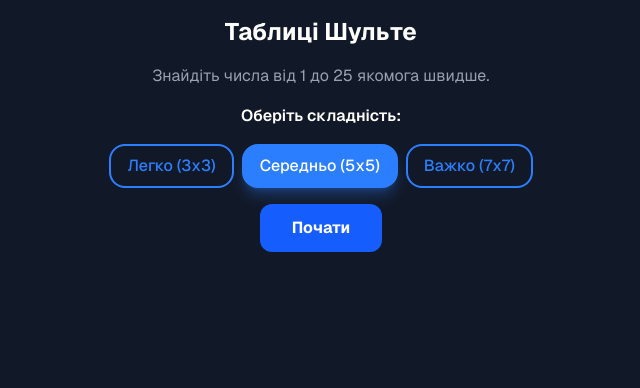
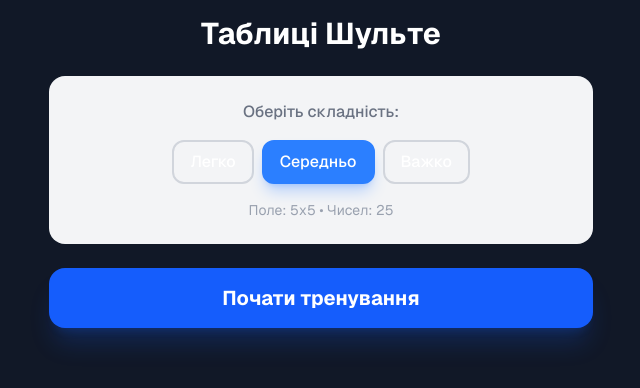
Before and after one commit to imDanyil/triq-app, a Next.js app: page /trainers/schulte in a window 1280 px wide. Shown: the top 388 px of the page, without its empty margins (319-959 px from the left). Built offline with nearby package versions, Linux system fonts and the light colour scheme.

Commit message:
refactor(schulte): integrate settings hook and improve UI states

```diff
--- a/src/components/trainers/schulte/SchulteTable.tsx
+++ b/src/components/trainers/schulte/SchulteTable.tsx
@@ -3,6 +3,12 @@
 import { useEffect, useState } from "react";
 import { shuffleArray } from "@/utils/shuffleArray";
 import { useTimer } from "@/hooks/useTimer";
+import { useGameSettings } from "@/hooks/useGameSettings";
+import {
+  SCHULTE_PRESETS,
+  DIFFICULTY_LABELS,
+  type SchulteSettings,
+} from "./config";
 
 type GameState = "IDLE" | "PLAYING" | "RESULT";
 type LastClickInfo = {
@@ -12,23 +18,22 @@ type LastClickInfo = {
 
 export default function SchulteTable() {
   const [gameState, setGameState] = useState<GameState>("IDLE");
+
+  const { difficulty, settings, applyPreset, isLoaded } =
+    useGameSettings<SchulteSettings>(
+      SCHULTE_PRESETS,
+      "triq-schulte-settings-v1",
+    );
+
   const [board, setBoard] = useState<number[]>([]);
-  const [boardSize, setBoardSize] = useState<number>(5); // Просто дефолт
-  const [isMounted, setIsMounted] = useState(false);
-  const [activeBoardSize, setActiveBoardSize] = useState<number>(5);
   const [currentTarget, setCurrentTarget] = useState<number>(1);
-  const { time, isRunning, start, stop, reset } = useTimer();
   const [mistakes, setMistakes] = useState<number>(0);
   const [lastClick, setLastClick] = useState<LastClickInfo>({
     number: null,
     status: null,
   });
 
-  const difficulties = [
-    { label: "Легко", size: 3 },
-    { label: "Середньо", size: 5 },
-    { label: "Важко", size: 7 },
-  ];
+  const { time, isRunning, start, stop, reset } = useTimer();
 
   const generateTable = (size: number) => {
     const totalCells = size * size;
@@ -38,34 +43,17 @@ export default function SchulteTable() {
 
   useEffect(() => {
     if (lastClick.status) {
-      const timerId = setTimeout(() => {
-        setLastClick({ number: null, status: null });
-      }, 200);
-
+      const timerId = setTimeout(
+        () => setLastClick({ number: null, status: null }),
+        200,
+      );
       return () => clearTimeout(timerId);
     }
   }, [lastClick]);
 
-  useEffect(() => {
-    setIsMounted(true);
-    const saved = localStorage.getItem("schulte-size");
-    if (saved) {
-      setBoardSize(parseInt(saved));
-    }
-  }, []);
-
-  useEffect(() => {
-    if (isMounted) {
-      localStorage.setItem("schulte-size", boardSize.toString());
-    }
-  }, [boardSize, isMounted]);
-
-  if (!isMounted) return null;
-
   const handleStartGame = () => {
     reset();
-    setActiveBoardSize(boardSize);
-    setBoard(generateTable(boardSize));
+    setBoard(generateTable(settings.gridSize));
     setCurrentTarget(1);
     setGameState("PLAYING");
     setMistakes(0);
@@ -73,12 +61,16 @@ export default function SchulteTable() {
   };
 
   const handleCellClick = (clickedNumber: number) => {
-    if (!isRunning && clickedNumber === 1) {
+    if (!isRunning && clickedNumber === 1 && currentTarget === 1) {
       start();
     }
+
     if (clickedNumber === currentTarget) {
       setLastClick({ number: clickedNumber, status: "correct" });
-      if (currentTarget === activeBoardSize * activeBoardSize) {
+
+      const totalCells = settings.gridSize * settings.gridSize;
+
+      if (currentTarget === totalCells) {
         stop();
         setGameState("RESULT");
       } else {
@@ -97,51 +89,91 @@ export default function SchulteTable() {
     reset();
   };
 
+  if (!isLoaded)
+    return (
+      <div className="min-h-[300px] flex items-center justify-center">
+        Завантаження...
+      </div>
+    );
+
   return (
     <div className="flex flex-col items-center gap-6 w-full max-w-xl mx-auto p-4">
       {gameState === "IDLE" && (
-        <div className="text-center space-y-4">
-          <h2 className="text-2xl font-bold">Таблиці Шульте</h2>
-          <p className="text-gray-400">
-            Знайдіть числа від 1 до {boardSize * boardSize} якомога швидше.
-          </p>
-          <h4 className="text-m font-semibold">Оберіть складність:</h4>
-          <div className="flex gap-2 justify-center">
-            {difficulties.map((diff) => (
+        <div className="text-center space-y-6 w-full">
+          <h2 className="text-3xl font-bold">Таблиці Шульте</h2>
+
+          <div className="bg-gray-100 dark:bg-gray-800 p-6 rounded-2xl space-y-4">
+            <p className="text-gray-500 font-medium">Оберіть складність:</p>
+            <div className="flex justify-center gap-2 flex-wrap">
+              {(
+                Object.keys(SCHULTE_PRESETS) as Array<
+                  keyof typeof SCHULTE_PRESETS
+                >
+              ).map((level) => (
                 <button
-                key={diff.size}
-                onClick={() => setBoardSize(diff.size)}
-                className={`border-2 border-blue-500 px-4 py-2 rounded-2xl font-medium transition-all
-        ${
-          boardSize === diff.size
-            ? "bg-blue-500 text-white shadow-lg shadow-blue-500/30"
-            : "bg-transparent text-blue-500 hover:bg-blue-500/10"
+                  key={level}
+                  onClick={() => applyPreset(level)}
+                  className={`px-4 py-2 rounded-xl border-2 transition-all font-medium ${
+                    difficulty === level
+                      ? "border-blue-500 bg-blue-500 text-white shadow-lg shadow-blue-500/30"
+                      : "border-gray-300 dark:border-gray-600 hover:border-blue-400"
                   }`}
                 >
-                {diff.label} ({diff.size}x{diff.size})
+                  {DIFFICULTY_LABELS[level]}
                 </button>
               ))}
             </div>
+            <p className="text-sm text-gray-400">
+              Поле: {settings.gridSize}x{settings.gridSize} • Чисел:{" "}
+              {settings.gridSize ** 2}
+            </p>
+          </div>
+
           <button
             onClick={handleStartGame}
-            className="bg-blue-600 hover:bg-blue-700 px-8 py-3 rounded-xl font-bold transition-all"
+            className="w-full bg-blue-600 hover:bg-blue-700 text-white py-4 rounded-2xl font-bold text-xl transition-transform active:scale-95 shadow-xl shadow-blue-600/20"
           >
-            Почати
+            Почати тренування
           </button>
         </div>
       )}
+
       {gameState === "PLAYING" && (
-        <div className="w-full space-y-4">
-          <div className="text-xl font-semibold text-center">
-            Помилок:
-            <span className="text-red-500 text-2xl">{mistakes}</span> <br />
-            Наступне число:
-            <span className="text-blue-500 text-2xl">{currentTarget}</span>
+        <div className="w-full space-y-4 animate-in fade-in zoom-in duration-300">
+          <div className="flex justify-between items-center bg-gray-100 dark:bg-gray-800 p-4 rounded-xl">
+            <div className="text-center">
+              <span className="text-xs text-gray-500 uppercase font-bold">
+                Ціль
+              </span>
+              <div className="text-3xl font-bold text-blue-500">
+                {currentTarget}
+              </div>
+            </div>
+
+            <div className="text-center">
+              <span className="text-xs text-gray-500 uppercase font-bold">
+                Час
+              </span>
+              <div className="text-2xl font-mono">
+                {(time / 1000).toFixed(2)}s
+              </div>
+            </div>
+
+            <div className="text-center">
+              <span className="text-xs text-gray-500 uppercase font-bold">
+                Помилки
+              </span>
+              <div
+                className={`text-2xl font-bold ${mistakes > 0 ? "text-red-500" : "text-gray-400"}`}
+              >
+                {mistakes}
+              </div>
+            </div>
           </div>
 
           <div
             className="grid gap-2 w-full aspect-square"
-            style={{ gridTemplateColumns: `repeat(${activeBoardSize}, 1fr)` }}
+            style={{ gridTemplateColumns: `repeat(${settings.gridSize}, 1fr)` }}
           >
             {board.map((number, index) => {
               const isCorrect =
@@ -154,12 +186,12 @@ export default function SchulteTable() {
                   key={`${number}-${index}`}
                   onClick={() => handleCellClick(number)}
                   className={`
-        border-2 transition-all duration-200 text-xl font-medium rounded-md aspect-square
-        ${isCorrect ? "border-green-500 bg-green-900/20" : ""}
-        ${isWrong ? "border-red-500 bg-red-900/20 animate-shake" : ""}
+                    border-2 transition-all duration-100 text-xl sm:text-2xl font-bold rounded-xl flex items-center justify-center
+                    ${isCorrect ? "border-green-500 bg-green-500/50 text-white scale-95" : ""}
+                    ${isWrong ? "border-red-500 bg-red-500/50 text-white animate-shake" : ""}
                     ${
                       !isCorrect && !isWrong
-            ? "border-gray-700 bg-gray-800 hover:bg-gray-700 active:bg-blue-900"
+                        ? "border-gray-200 dark:border-gray-700 bg-white dark:bg-gray-800 hover:bg-gray-50 dark:hover:bg-gray-700 active:scale-95 shadow-sm"
                         : ""
                     }
                   `}
@@ -169,19 +201,40 @@ export default function SchulteTable() {
               );
             })}
           </div>
+
           <button
             onClick={handlePlayAgain}
-            className="bg-blue-600 hover:bg-blue-700 px-8 py-3 rounded-xl font-bold transition-all"
+            className="w-full py-3 text-gray-500 hover:text-red-500 transition-colors"
           >
-            Перервати гру
+            Здатись
           </button>
         </div>
       )}
 
       {gameState === "RESULT" && (
-        <div>
-          <p>Помилок: {mistakes}</p>
-          <p>Час: {(time / 1000).toFixed(2)} с</p>
+        <div className="text-center space-y-6 w-full animate-in slide-in-from-bottom-10 fade-in duration-500">
+          <div className="text-6xl">🏆</div>
+          <h2 className="text-3xl font-bold">Результат</h2>
+
+          <div className="grid grid-cols-2 gap-4">
+            <div className="bg-gray-100 dark:bg-gray-800 p-4 rounded-2xl">
+              <div className="text-sm text-gray-500">Час</div>
+              <div className="text-3xl font-bold">
+                {(time / 1000).toFixed(2)} с
+              </div>
+            </div>
+            <div className="bg-gray-100 dark:bg-gray-800 p-4 rounded-2xl">
+              <div className="text-sm text-gray-500">Помилки</div>
+              <div className="text-3xl font-bold text-red-500">{mistakes}</div>
+            </div>
+          </div>
+
+          <button
+            onClick={handlePlayAgain}
+            className="w-full bg-blue-600 hover:bg-blue-700 text-white py-4 rounded-2xl font-bold text-xl"
+          >
+            Грати ще раз
+          </button>
         </div>
       )}
     </div>
```
Lines whose indentation alone changed are shown as unchanged.
